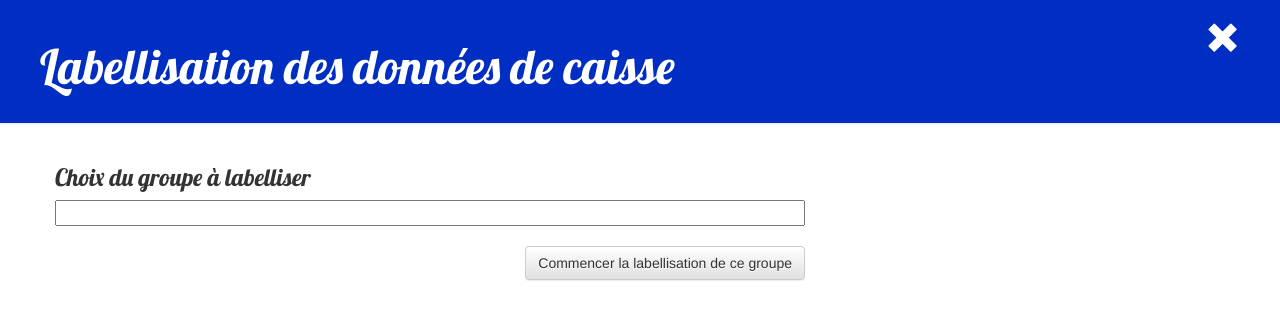
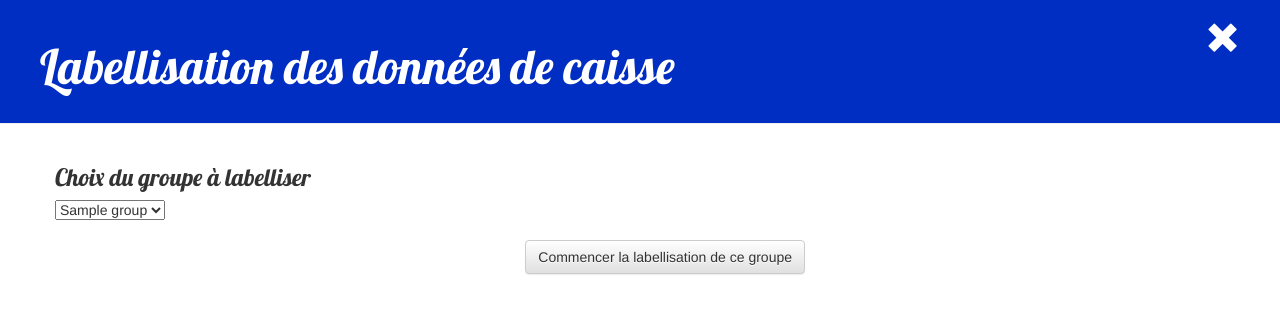
Before and after one commit to InseeFrLab/product-labelling, a Django app: template apps/endpoints/templates/endpoints/labelling_groupChoice.html in a window 1280 px wide. Shown: the top 320 px of the page. Run offline with Django 3.2, Linux system fonts and the light colour scheme; the template is opened without the code that fills it: most values are stand-ins (such as "Sample title", 1, 10 or a date in 2020); parts of the project's set-up code (start-up, migrations or seed data) failed here and were passed over; some libraries are stand-ins or nearby versions.

Commit message:
Update labelling_groupChoice.html
Modifications du menu déroulant

```diff
--- a/apps/endpoints/templates/endpoints/labelling_groupChoice.html
+++ b/apps/endpoints/templates/endpoints/labelling_groupChoice.html
@@ -19,12 +19,11 @@
             <div class="row">
                 <div class="col-md-8">
                     <form method="POST" class="post-form">{% csrf_token %}
-                        <input list="suggestion" type="text" name="groupselected" id="groupselected">
-                        <datalist id="suggestion">
+                        <select id="suggestion" name="groupselected" class="scrolling">
                             {% for gr in groups %}
-                                <option value="{{ gr }}">
+                                <option value="{{ gr }}">{{ gr }}</option>
                             {% endfor %}
-                        </datalist>
+                        </select>
                         <p class="sep"></p>
                         <button type="submit" class="save btn btn-default">Commencer la labellisation de ce groupe</button>
                     </form>
```
